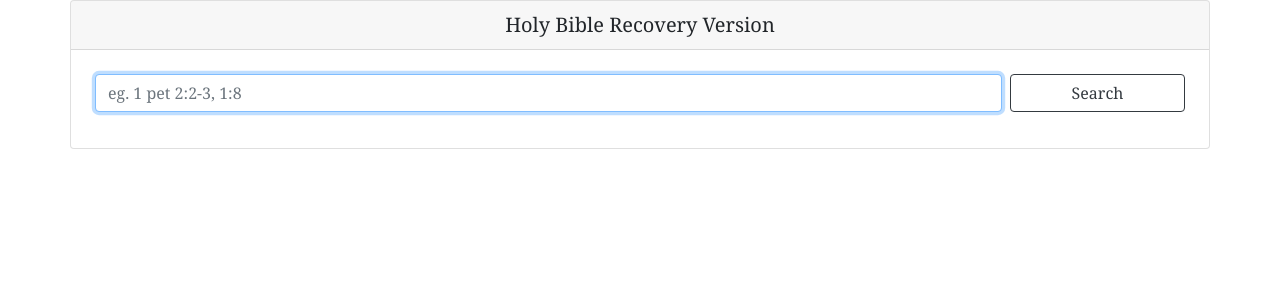
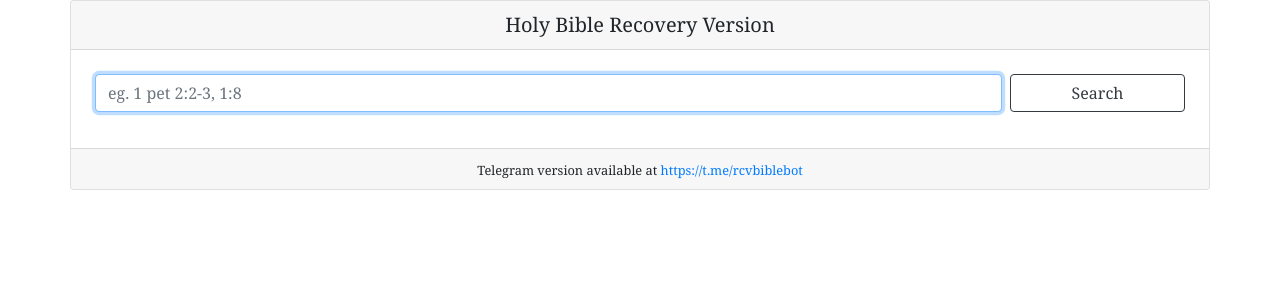
Before and after one commit to yeoweizheng/lsm-bible-search, a PHP site: page / in a window 1280 px wide. Shown: the top 300 px of the page. Run offline with PHP 8.4, Linux system fonts and the light colour scheme.

Commit message:
Added footer for telegram version

```diff
--- a/index.php
+++ b/index.php
@@ -87,6 +87,9 @@
                     ?>
                     </div>
                 </div>
+                <div class="card-footer text-center" style="line-height: 1">
+                    <small>Telegram version available at <a href="https://t.me/rcvbiblebot">https://t.me/rcvbiblebot</a></small>
+                </div>
             </div>
         </div>
         <script src="https://code.jquery.com/jquery-3.3.1.slim.min.js"
```
